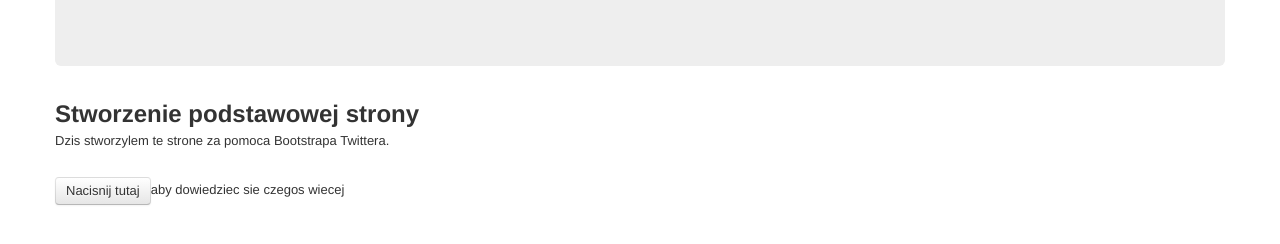
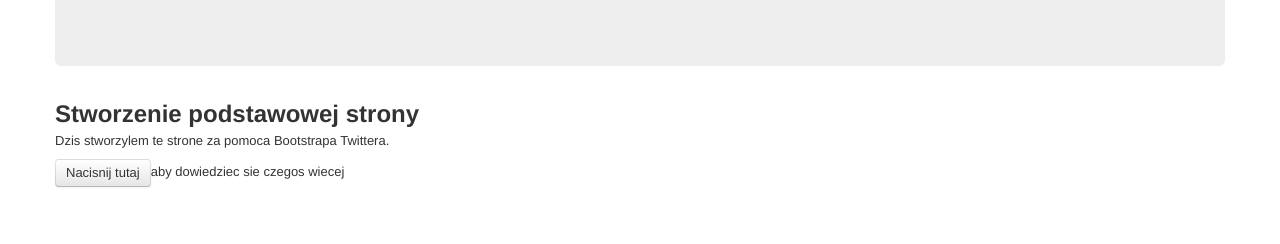
Before and after one commit to roberttomczak/roberttomczak.github.com, a plain HTML site: page index.html in a window 1280 px wide. Shown: the part 210-454 px from the top of the page. Drawn offline with Linux system fonts and the light colour scheme.

Commit message:
usuniecie break line'a

```diff
--- a/index.html
+++ b/index.html
@@ -57,7 +57,7 @@
 	<div class="row">
 		<div class="span6">
 			<h2>Stworzenie podstawowej strony</h2>
-			<p>Dzis stworzylem te strone za pomoca Bootstrapa Twittera.</p><br/>
+			<p>Dzis stworzylem te strone za pomoca Bootstrapa Twittera.</p>
 			<p><a class="btn" href="http://twitter.github.com/bootstrap/">Nacisnij tutaj</a>aby dowiedziec sie czegos wiecej</p>
 		</div>
 	</div>
```
